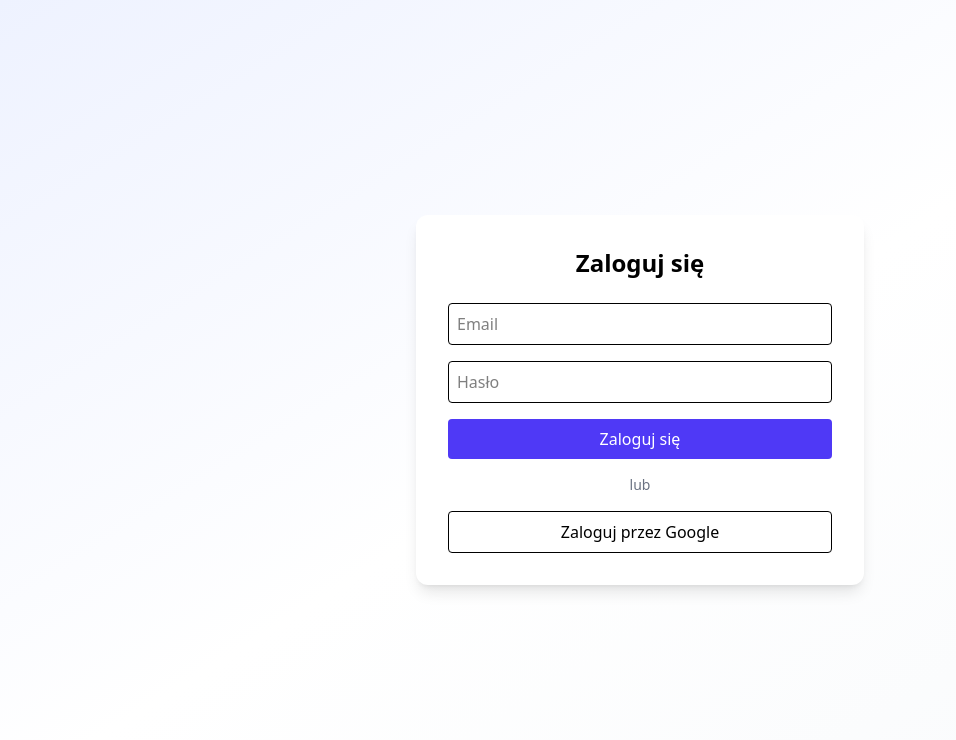
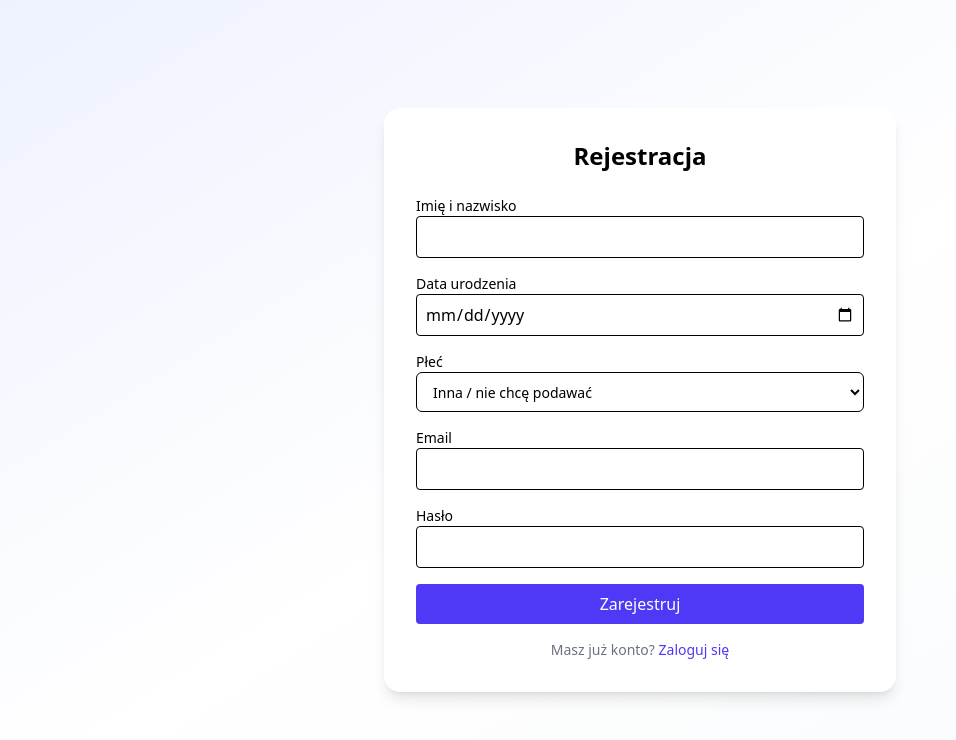
Before and after one commit to Nurek54/Domowa_Apteczka, a React (Vite) app: page /register in a window 1280 px wide. Before the commit this address led to /. Shown: the top 740 px of the page, without its empty margins (0-956 px from the left). Built offline with nearby package versions, Linux system fonts and the light colour scheme.

Commit message:
added user registration page

```diff
--- a/package.json
+++ b/package.json
@@ -38,8 +38,5 @@
     "typescript": "~5.9.3",
     "typescript-eslint": "^8.45.0",
     "vite": "npm:rolldown-vite@^7.1.14"
-  },
-  "overrides": {
-    "vite": "npm:rolldown-vite@7.1.14"
   }
 }
--- a/src/App.tsx
+++ b/src/App.tsx
@@ -1,17 +1,21 @@
 // src/App.tsx
 import { Routes, Route, Navigate } from "react-router-dom";
 import Login from "./pages/Login";
-import {MyMeds} from "./pages/MyMeds";
-import {AddMed} from "./pages/AddMed";
+import { MyMeds } from "./pages/MyMeds";
+import { AddMed } from "./pages/AddMed";
 import ProtectedRoute from "./components/ProtectedRoute";
+// ⬇️ nowa strona rejestracji — pamiętaj dodać plik src/pages/Register.tsx
+import Register from "./pages/Register";
 
 export default function App() {
     return (
         <Routes>
-            {/* Strona startowa = login */}
+            {/* Publiczne */}
             <Route path="/" element={<Login />} />
+            <Route path="/login" element={<Login />} />
+            <Route path="/register" element={<Register />} />
 
-            {/* Po zalogowaniu startujemy od MyMeds */}
+            {/* Strefa po zalogowaniu */}
             <Route
                 path="/mymeds"
                 element={
@@ -20,7 +24,6 @@ export default function App() {
                     </ProtectedRoute>
                 }
             />
-
             <Route
                 path="/addmed"
                 element={
@@ -30,8 +33,8 @@ export default function App() {
                 }
             />
 
-            {/* fallback */}
-            <Route path="*" element={<Navigate to="/" replace />} />
+            {/* Fallback */}
+            <Route path="*" element={<Navigate to="/login" replace />} />
         </Routes>
     );
 }
--- a/src/pages/Login.tsx
+++ b/src/pages/Login.tsx
@@ -1,32 +1,63 @@
 // src/pages/Login.tsx
-import { useNavigate } from "react-router-dom";
-import { signInWithEmailAndPassword, signInWithPopup } from "firebase/auth";
+import { useEffect, useState } from "react";
+import { Link, useNavigate } from "react-router-dom";
+import { signInWithEmailAndPassword, signInWithPopup, onAuthStateChanged } from "firebase/auth";
 import { auth, googleProvider } from "../lib/firebase";
-import { useState } from "react";
 
 export default function Login() {
     const [email, setEmail] = useState("");
     const [password, setPassword] = useState("");
     const [error, setError] = useState("");
+    const [busy, setBusy] = useState(false);
     const navigate = useNavigate();
+
+    // Jeśli już zalogowany → od razu do /mymeds
+    useEffect(() => {
+        const unsub = onAuthStateChanged(auth, (u) => {
+            if (u) navigate("/mymeds", { replace: true });
+        });
+        return () => unsub();
+    }, [navigate]);
+
+    function mapAuthError(code?: string) {
+        switch (code) {
+            case "auth/invalid-credential":
+            case "auth/wrong-password":
+            case "auth/user-not-found":
+                return "Nieprawidłowy email lub hasło.";
+            case "auth/invalid-email":
+                return "Nieprawidłowy adres email.";
+            case "auth/popup-closed-by-user":
+                return "Okno logowania zostało zamknięte.";
+            default:
+                return "Wystąpił błąd logowania. Spróbuj ponownie.";
+        }
+    }
 
     async function handleEmailLogin(e: React.FormEvent) {
         e.preventDefault();
         setError("");
+        setBusy(true);
         try {
-            await signInWithEmailAndPassword(auth, email, password);
+            await signInWithEmailAndPassword(auth, email.trim(), password);
             navigate("/mymeds"); // ✅ po zalogowaniu od razu do MyMeds
         } catch (err: any) {
-            setError("Błąd logowania: " + err.message);
+            setError(mapAuthError(err?.code));
+        } finally {
+            setBusy(false);
         }
     }
 
     async function handleGoogleLogin() {
+        setError("");
+        setBusy(true);
         try {
             await signInWithPopup(auth, googleProvider);
             navigate("/mymeds"); // ✅ po zalogowaniu od razu do MyMeds
         } catch (err: any) {
-            setError("Nie udało się zalogować przez Google.");
+            setError(mapAuthError(err?.code) || "Nie udało się zalogować przez Google.");
+        } finally {
+            setBusy(false);
         }
     }
 
@@ -34,6 +65,7 @@ export default function Login() {
         <div className="min-h-screen flex items-center justify-center bg-gradient-to-br from-indigo-50 via-white to-slate-50">
             <div className="w-full max-w-md bg-white shadow-lg rounded-xl p-8">
                 <h1 className="text-2xl font-bold mb-6 text-center">Zaloguj się</h1>
+
                 <form onSubmit={handleEmailLogin} className="space-y-4">
                     <input
                         type="email"
@@ -41,6 +73,8 @@ export default function Login() {
                         className="w-full border p-2 rounded"
                         value={email}
                         onChange={(e) => setEmail(e.target.value)}
+                        autoComplete="email"
+                        required
                     />
                     <input
                         type="password"
@@ -48,22 +82,39 @@ export default function Login() {
                         className="w-full border p-2 rounded"
                         value={password}
                         onChange={(e) => setPassword(e.target.value)}
+                        autoComplete="current-password"
+                        minLength={6}
+                        required
                     />
+
                     {error && <p className="text-red-500 text-sm">{error}</p>}
+
                     <button
                         type="submit"
-                        className="w-full bg-indigo-600 text-white py-2 rounded hover:bg-indigo-700"
+                        disabled={busy}
+                        className="w-full bg-indigo-600 text-white py-2 rounded hover:bg-indigo-700 disabled:opacity-60"
                     >
-                        Zaloguj się
+                        {busy ? "Logowanie…" : "Zaloguj się"}
                     </button>
                 </form>
+
                 <div className="my-4 text-center text-sm text-gray-500">lub</div>
+
                 <button
                     onClick={handleGoogleLogin}
-                    className="w-full border py-2 rounded hover:bg-gray-100"
+                    disabled={busy}
+                    className="w-full border py-2 rounded hover:bg-gray-100 disabled:opacity-60"
                 >
                     Zaloguj przez Google
                 </button>
+
+                {/* Link do rejestracji */}
+                <p className="text-sm text-gray-500 mt-4 text-center">
+                    Nie masz konta?{" "}
+                    <Link to="/register" className="text-indigo-600 hover:underline">
+                        Zarejestruj się
+                    </Link>
+                </p>
             </div>
         </div>
     );
--- /dev/null
+++ b/src/pages/Register.tsx
@@ -0,0 +1,193 @@
+// src/pages/Register.tsx
+import { useState } from "react";
+import { useNavigate, Link } from "react-router-dom";
+import { createUserWithEmailAndPassword, updateProfile } from "firebase/auth";
+import { FirebaseError } from "firebase/app";
+import { addDoc, collection, doc, setDoc, serverTimestamp } from "firebase/firestore";
+import { auth, db } from "../lib/firebase";
+
+type Gender = "male" | "female" | "other";
+
+function computeAge(isoDate: string): number {
+    // isoDate: YYYY-MM-DD
+    const today = new Date();
+    const [y, m, d] = isoDate.split("-").map((v) => parseInt(v, 10));
+    if (!y || !m || !d) return 0;
+    let age = today.getFullYear() - y;
+    const mDiff = today.getMonth() + 1 - m;
+    const dDiff = today.getDate() - d;
+    if (mDiff < 0 || (mDiff === 0 && dDiff < 0)) age--;
+    return Math.max(age, 0);
+}
+
+export default function Register() {
+    const [name, setName] = useState("");
+    const [birthDate, setBirthDate] = useState(""); // YYYY-MM-DD
+    const [gender, setGender] = useState<Gender>("other");
+    const [email, setEmail] = useState("");
+    const [password, setPassword] = useState("");
+
+    const [error, setError] = useState("");
+    const [busy, setBusy] = useState(false);
+    const navigate = useNavigate();
+
+    function mapFirebaseError(e: FirebaseError): string {
+        switch (e.code) {
+            case "auth/email-already-in-use":
+                return "Ten email jest już zajęty.";
+            case "auth/invalid-email":
+                return "Nieprawidłowy adres email.";
+            case "auth/weak-password":
+                return "Hasło jest zbyt słabe (min. 6 znaków).";
+            default:
+                return `Błąd rejestracji: ${e.message}`;
+        }
+    }
+
+    async function handleRegister(e: React.FormEvent) {
+        e.preventDefault();
+        setError("");
+        setBusy(true);
+
+        try {
+            // 1) konto w Firebase Auth
+            const cred = await createUserWithEmailAndPassword(auth, email.trim(), password);
+            const uid = cred.user.uid;
+
+            try {
+                await updateProfile(cred.user, { displayName: name.trim() });
+            } catch {
+                /* kosmetyka */
+            }
+
+            // 2) profil użytkownika w Firestore
+            const age = birthDate ? computeAge(birthDate) : null;
+
+            await setDoc(doc(db, "users", uid), {
+                uid,
+                email: email.trim().toLowerCase(),
+                name: name.trim(),
+                birth_date: birthDate || null, // YYYY-MM-DD
+                age,                           // wyliczony wiek (lata)
+                gender,                        // 'male' | 'female' | 'other'
+                createdAt: serverTimestamp(),
+            });
+
+            // 3) starter dla apteczki (pusty zestaw leków) — jeśli nie chcesz, usuń ten blok
+            await addDoc(collection(db, "medicines_sets"), {
+                owner: uid,
+                medicines_id: [],
+                createdAt: serverTimestamp(),
+            });
+
+            // 4) dalej do aplikacji
+            navigate("/mymeds");
+        } catch (err) {
+            if (err instanceof FirebaseError) setError(mapFirebaseError(err));
+            else setError("Nieznany błąd rejestracji.");
+        } finally {
+            setBusy(false);
+        }
+    }
+
+    const todayISO = new Date().toISOString().slice(0, 10);
+
+    return (
+        <div className="min-h-screen flex items-center justify-center bg-gradient-to-br from-indigo-50 via-white to-slate-50">
+            <div className="w-full max-w-lg bg-white shadow-lg rounded-2xl p-8">
+                <h1 className="text-2xl font-bold mb-6 text-center">Rejestracja</h1>
+
+                <form onSubmit={handleRegister} className="space-y-4">
+                    {/* 1) Imię i nazwisko */}
+                    <div>
+                        <label className="block text-sm font-medium">Imię i nazwisko</label>
+                        <input
+                            className="w-full border rounded p-2"
+                            value={name}
+                            onChange={(e) => setName(e.target.value)}
+                            required
+                            autoComplete="name"
+                        />
+                    </div>
+
+                    {/* 2) Data urodzenia */}
+                    <div>
+                        <label className="block text-sm font-medium">Data urodzenia</label>
+                        <input
+                            type="date"
+                            className="w-full border rounded p-2"
+                            value={birthDate}
+                            onChange={(e) => setBirthDate(e.target.value)}
+                            max={todayISO}
+                            required
+                        />
+                        {birthDate && (
+                            <p className="text-xs text-gray-500 mt-1">
+                                Wiek: <b>{computeAge(birthDate)}</b> lat
+                            </p>
+                        )}
+                    </div>
+
+                    {/* 3) Płeć */}
+                    <div>
+                        <label className="block text-sm font-medium">Płeć</label>
+                        <select
+                            value={gender}
+                            onChange={(e) => setGender(e.target.value as Gender)}
+                            className="w-full h-10 rounded-md border px-3 bg-white text-sm focus:outline-none focus:ring-2 focus:ring-sky-500 focus:border-sky-500"
+                        >
+                            <option value="male">Mężczyzna</option>
+                            <option value="female">Kobieta</option>
+                            <option value="other">Inna / nie chcę podawać</option>
+                        </select>
+                    </div>
+
+                    {/* 4) Email */}
+                    <div>
+                        <label className="block text-sm font-medium">Email</label>
+                        <input
+                            type="email"
+                            className="w-full border rounded p-2"
+                            value={email}
+                            onChange={(e) => setEmail(e.target.value)}
+                            required
+                            autoComplete="email"
+                            inputMode="email"
+                        />
+                    </div>
+
+                    {/* 5) Hasło */}
+                    <div>
+                        <label className="block text-sm font-medium">Hasło</label>
+                        <input
+                            type="password"
+                            className="w-full border rounded p-2"
+                            value={password}
+                            onChange={(e) => setPassword(e.target.value)}
+                            required
+                            autoComplete="new-password"
+                            minLength={6}
+                        />
+                    </div>
+
+                    {error && <p className="text-red-600 text-sm">{error}</p>}
+
+                    <button
+                        type="submit"
+                        disabled={busy}
+                        className="w-full bg-indigo-600 text-white py-2 rounded hover:bg-indigo-700 disabled:opacity-60"
+                    >
+                        {busy ? "Zakładam konto…" : "Zarejestruj"}
+                    </button>
+                </form>
+
+                <p className="text-sm text-gray-500 mt-4 text-center">
+                    Masz już konto?{" "}
+                    <Link to="/login" className="text-indigo-600 hover:underline">
+                        Zaloguj się
+                    </Link>
+                </p>
+            </div>
+        </div>
+    );
+}
```
